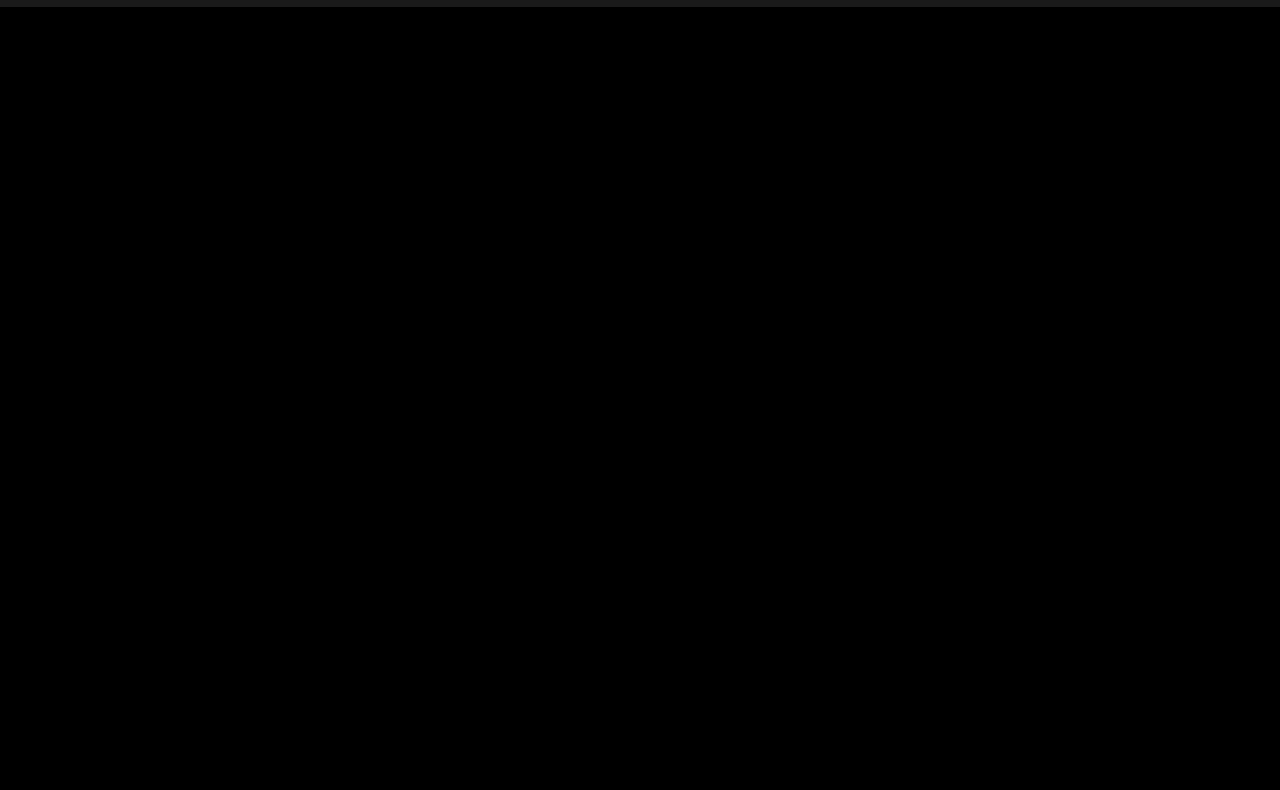
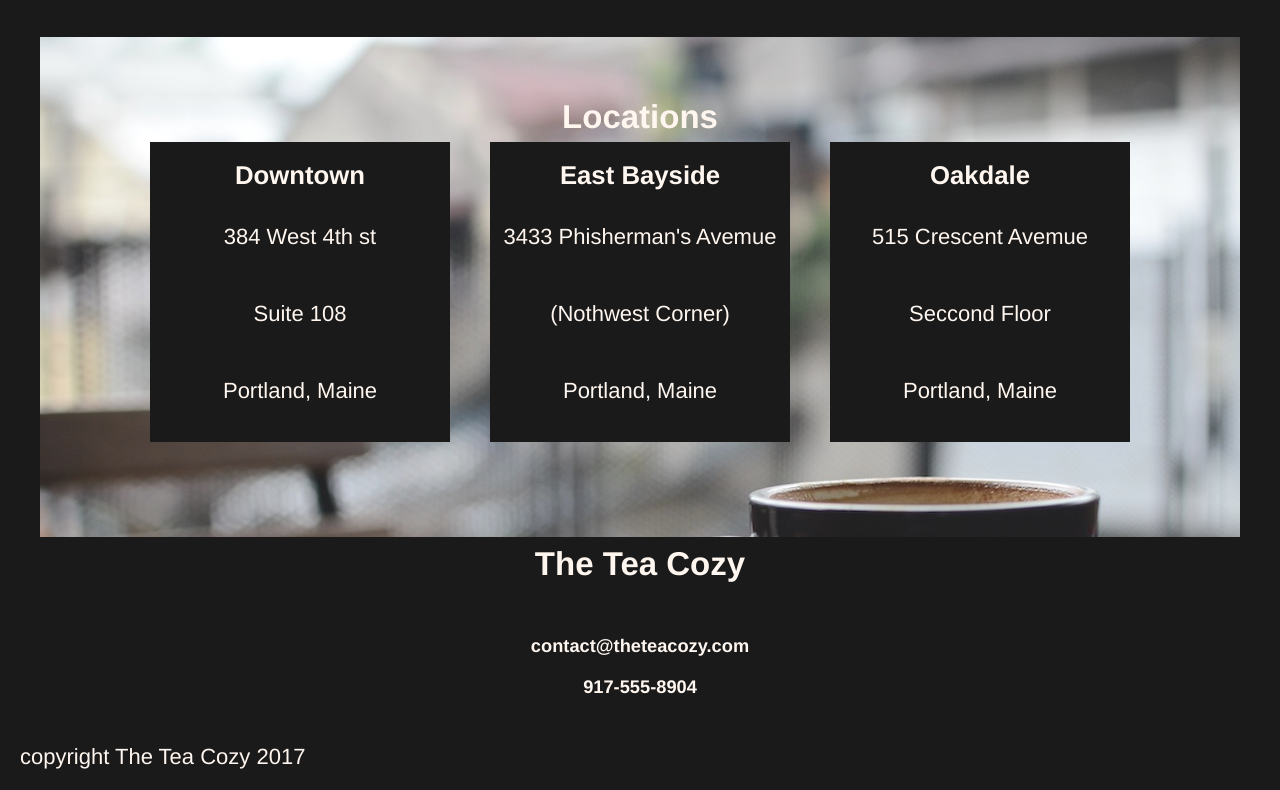
Before and after one commit to ashleyv66/TeaCozy, a plain HTML site: page index.html in a window 1280 px wide. Shown: the part 1459-2249 px from the top of the page. Before the commit the page ends 1466 px from the top, so only its background shows below. Drawn offline with Linux system fonts and the light colour scheme.

Commit message:
Completed
Completed project - pre review

```diff
--- a/index.html
+++ b/index.html
@@ -52,11 +52,41 @@
                 <h4>Bedford Bizarre Tea</h4>
             </section>
         </div>
-
+    </section>
+    <section class="locations">
+        <h2>Locations</h2>
+        <div class="locabox-container">
+            <div class="loca-box">
+                <h3>Downtown</h3>
+                <p>384 West 4th st</p>
+                <p>Suite 108</p>
+                <p>Portland, Maine</p>
+            </div>
+            <div class="loca-box">
+                <h3>East Bayside</h3>
+                <p>3433 Phisherman's Avemue</p>
+                <p>(Nothwest Corner)</p>
+                <p>Portland, Maine</p>
+            </div>
+            <div class="loca-box">
+                <h3>Oakdale</h3>
+                <p>515 Crescent Avemue</p>
+                <p>Seccond Floor</p>
+                <p>Portland, Maine</p>
+            </div>
+        </div>
+    </section>
+    <section class="contact">
+        <h2>The Tea Cozy</h2>
+        <h5>contact@theteacozy.com</h5>
+        <h5>917-555-8904</h5>
 
 
 
     </section>
+    <footer>
+        <p>copyright The Tea Cozy 2017</p>
+    </footer>
 
 </body>
 </html>
--- a/styles.css
+++ b/styles.css
@@ -1,3 +1,5 @@
+/*General Styles*/
+
 * {
     border-style:border-box;
 }
@@ -14,6 +16,7 @@ h5,
 h6 {
     line-height: 0.6;
 }
+
 html {
     font-family: Helvetica, sans-serif;
     font-size:22px;
@@ -21,6 +24,8 @@ html {
     background-color: black;
     opacity: 0.9;
 }
+
+/*Navigation bar styles*/
 
 .nav-area {
     display:inline-flex;
@@ -53,6 +58,9 @@ li {
     margin:auto 10px;
     text-decoration:underline;
 }
+
+/* Mission section Styles*/
+
 .mission {
     background-image: url(./Images/img-mission-background.jpg);
     position:relative;
@@ -69,13 +77,22 @@ li {
     position:absolute;
     background-color:black;
     text-align: center;
+    display:flex;
+    flex-direction: column;
     z-index:1;
     width:100%;
-    height: 100px;
+    max-height: 100px;
     top: 50%;
     left:0;
     transform:translate(0,-50%)
 }
+
+.mission-banner h2,
+.mission-banner h4 {
+    line-height:0;
+}
+
+/* Tea of the Month Styling*/
 
 .steeping {
     flex-shrink: 1;
@@ -84,6 +101,7 @@ li {
     flex-wrap: wrap;
     justify-content:center;
 }
+
 .tea-otm {
     position: relative;
     z-index:1;
@@ -103,12 +121,78 @@ li {
     margin: 10px 10px;
 
 }
+
 .all-teas h4 {
     margin-top:10px;
 }
+
 .teas {
     height: 200px;
     width:300px;
 }
-border: dashed 1px orange;
-border: dashed 1px red;
+
+/* location section styles */
+
+.locations {
+    background-image: url(./Images/img-locations-background.jpg);
+    position:relative;
+    top:100px;
+    width:1200px;
+    height: 500px;
+    margin: 30px auto;
+    text-align: center;
+}
+
+.locabox-container {
+    display:inline-flex;
+    flex-wrap: wrap;
+    justify-content:center;
+
+}
+
+.loca-box {
+    width:300px;
+    height:300px;
+    margin:15px 20px;
+    background-color: black;
+}
+
+.locations h2 {
+    padding-top:70px;
+    margin-bottom: 0;
+    padding-bottom: 0;
+}
+
+.locations p {
+    line-height: 2.5;
+}
+
+/* Contact section styles*/
+
+.contact {
+    position:relative;
+    top:70px;
+    text-align: center;
+    max-height:200px;
+}
+
+.contact h2 {
+    padding:10px 0 30px 0;
+    line-height:1;
+}
+
+.contact h5 {
+    padding-top: 0px;
+}
+
+/*Footer styles*/
+
+footer {
+    position:relative;
+    top: 70px
+}
+
+footer p {
+    text-align:left;
+    padding:20px;
+}
```
